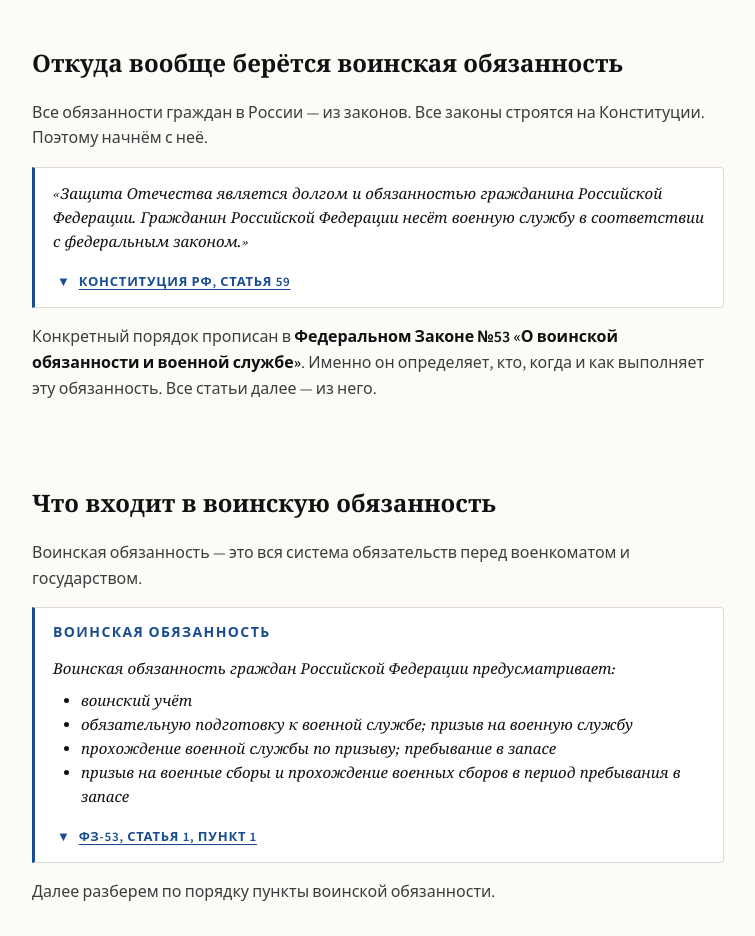
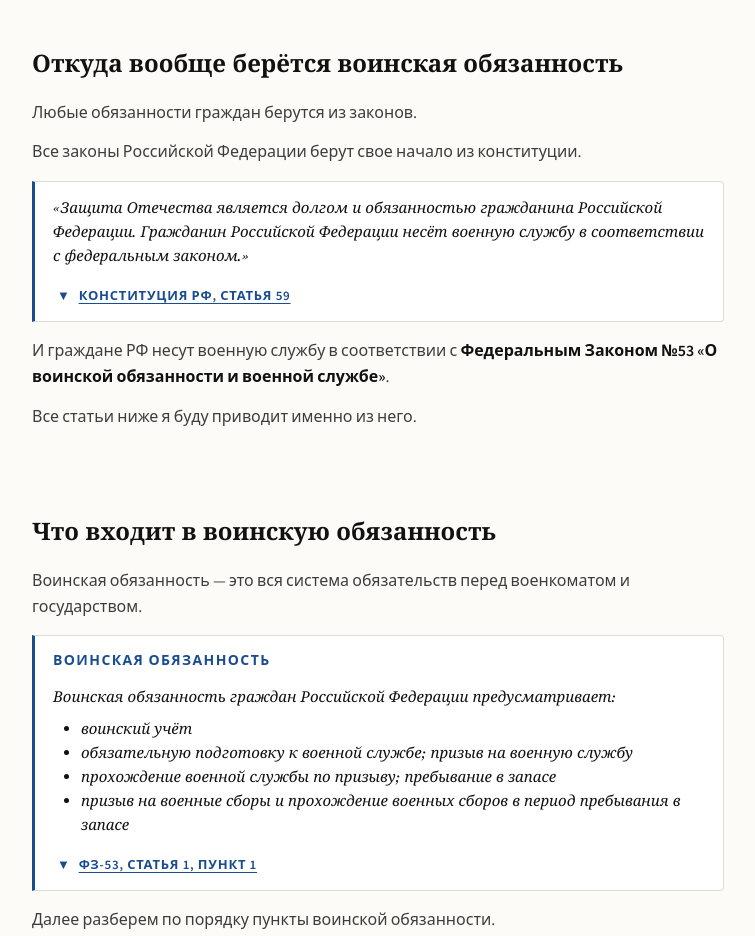
Before and after one commit to vladpolisuk/china-article, a plain HTML site: page index.html in a window 1280 px wide. Shown: the part 794-1730 px from the top of the page, without its empty margins (262-1017 px from the left). Drawn offline with nearby package versions, Linux system fonts and the light colour scheme.

Commit message:
fixed text

```diff
--- a/index.html
+++ b/index.html
@@ -1059,10 +1059,9 @@
 
 				<div class="section-rule"></div>
 
-				<p>
-					Все обязанности граждан в России — из законов. Все законы строятся на
-					Конституции. Поэтому начнём с неё.
-				</p>
+				<p>Любые обязанности граждан берутся из законов.</p>
+
+				<p>Все законы Российской Федерации берут свое начало из конституции.</p>
 
 				<div class="law-quote">
 					<p>
@@ -1097,11 +1096,13 @@
 				</div>
 
 				<p>
-					Конкретный порядок прописан в
-					<strong>Федеральном Законе №53 «О воинской обязанности и военной службе»</strong
-					>. Именно он определяет, кто, когда и как выполняет эту обязанность. Все статьи
-					далее — из него.
-				</p>
+					И граждане РФ несут военную службу в соответствии с
+					<strong
+						>Федеральным Законом №53 «О воинской обязанности и военной службе»</strong
+					>.
+				</p>
+
+				<p>Все статьи ниже я буду приводит именно из него.</p>
 			</section>
 
 			<section
@@ -2057,7 +2058,6 @@
 				class="section"
 				id="s8">
 				<h2>Способ 3: Снятие с учёта — как это работает</h2>
-				<div class="section-rule"></div>
 
 				<h3>Шаг 1. Что такое воинская обязанность?</h3>
 
```
